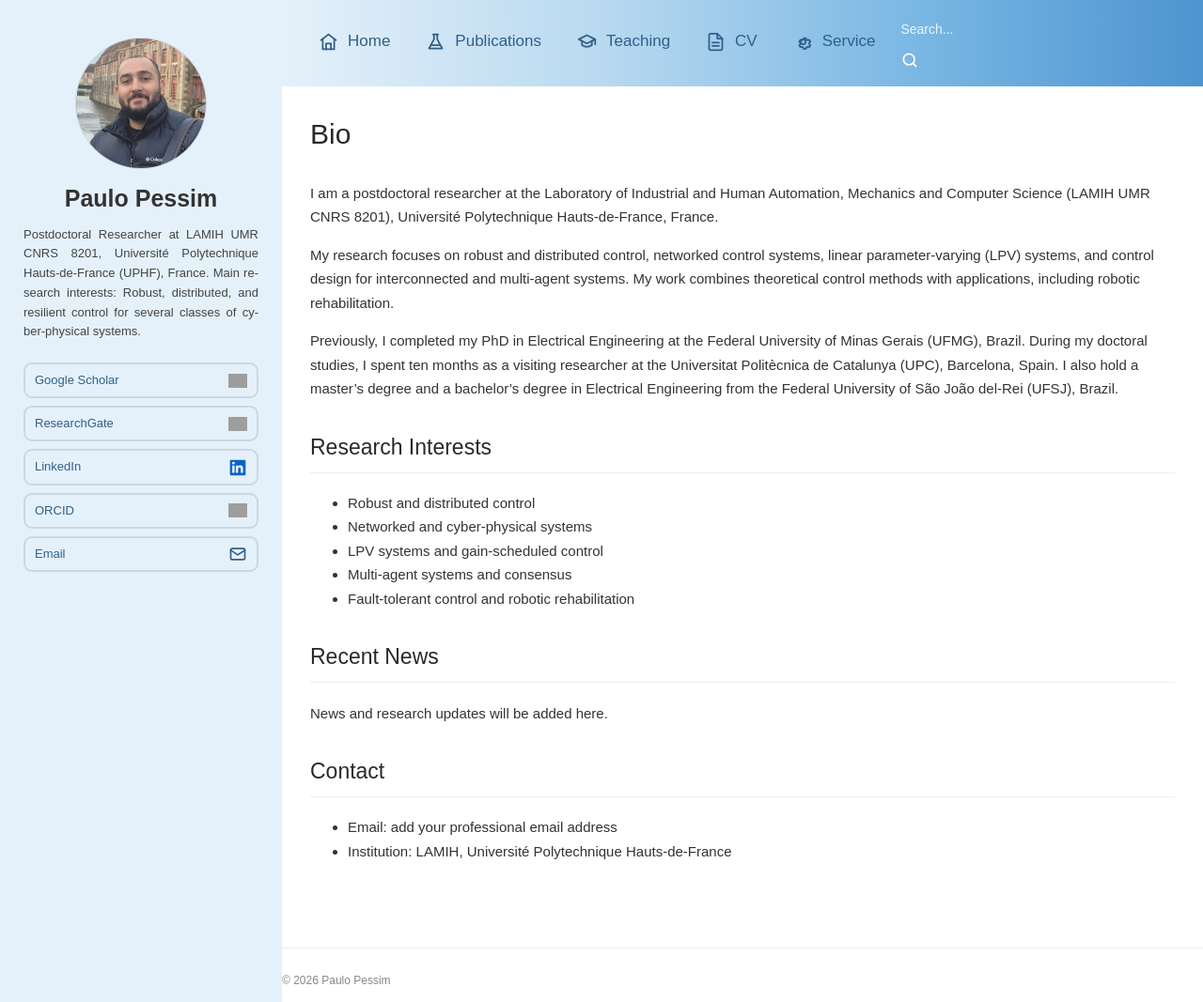
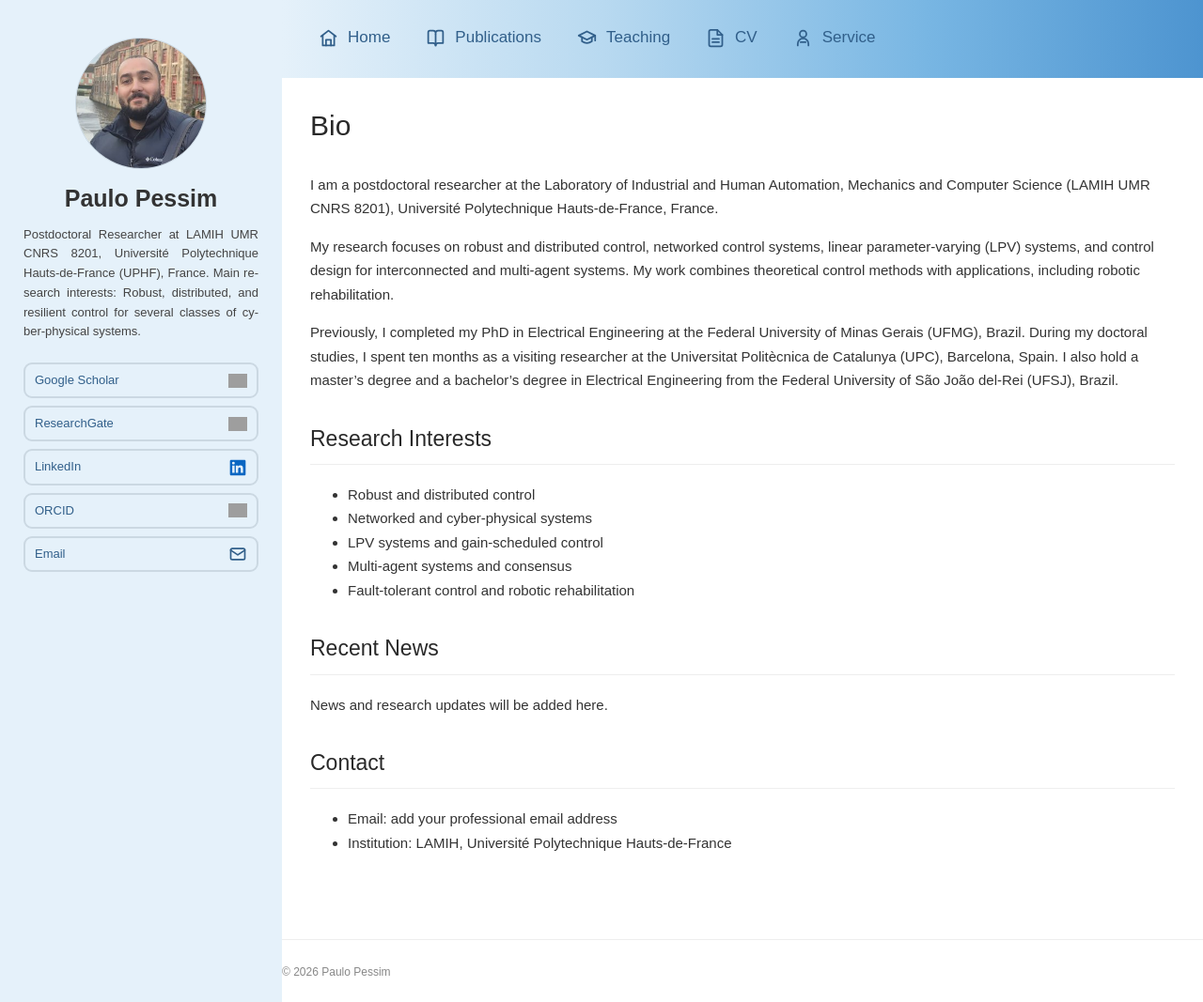
Before and after one commit to ppessim/ppessim.github.io, a Jekyll site: the page built from index.md, in a window 1280 px wide and 1067 px high. Shown: the whole window at 94% size. Built offline with Jekyll 4.4.1, drawn with Linux system fonts in a browser that asks for light colours; grey boxes are pictures that could not be loaded.

Commit message:
Update default.html

```diff
--- a/_layouts/default.html
+++ b/_layouts/default.html
@@ -92,10 +92,13 @@
   </a>
 
   <a href="{{ '/publications/' | relative_url }}">
-    <svg viewBox="0 0 24 24" fill="none" stroke="currentColor" stroke-width="2" stroke-linecap="round" stroke-linejoin="round" aria-hidden="true">
-      <path d="M9 3h6M10 3v6L4 20h16L14 9V3"/>
-      <path d="M7 16h10"/>
-    </svg>
+   <svg viewBox="0 0 24 24" fill="none"
+     stroke="currentColor" stroke-width="2"
+     stroke-linecap="round" stroke-linejoin="round"
+     aria-hidden="true">
+  <path d="M12 7v14"/>
+  <path d="M3 18V5a2 2 0 0 1 2-2h4a3 3 0 0 1 3 3 3 3 0 0 1 3-3h4a2 2 0 0 1 2 2v13h-6a3 3 0 0 0-3 3 3 3 0 0 0-3-3H3Z"/>
+   </svg>
     <span>Publications</span>
   </a>
 
@@ -117,25 +120,18 @@
   </a>
 
   <a href="{{ '/service/' | relative_url }}">
-    <svg viewBox="0 0 24 24" fill="none" stroke="currentColor" stroke-width="2" stroke-linecap="round" stroke-linejoin="round" aria-hidden="true">
-      <circle cx="12" cy="12" r="3"/>
-      <path d="m19.4 15 .1.1 1.4 1.1-1.4 2.4-1.7-.6a8 8 0 0 1-2 .9l-.3 1.8h-2.8l-.3-1.8a8 8 0 0 1-2-.9l-1.7.6-1.4-2.4 1.4-1.1a7 7 0 0 1 0-2l-1.4-1.1 1.4-2.4 1.7.6a8 8 0 0 1 2-.9l.3-1.8h2.8l.3 1.8a8 8 0 0 1 2 .9l1.7-.6 1.4 2.4-1.4 1.1a7 7 0 0 1 0 2Z"/>
-    </svg>
+   <svg viewBox="0 0 24 24" fill="none"
+     stroke="currentColor" stroke-width="2"
+     stroke-linecap="round" stroke-linejoin="round"
+     aria-hidden="true">
+  <circle cx="12" cy="7" r="4"/>
+  <path d="M5.5 21v-2a6.5 6.5 0 0 1 13 0v2"/>
+  <path d="M9 17h6"/>
+</svg>
     <span>Service</span>
   </a>
 
-<form class="site-search" action="https://www.google.com/search" method="get" target="_blank">
-  <input type="hidden" name="as_sitesearch" value="ppessim.github.io">
-  <input type="search" name="q" placeholder="Search..." aria-label="Search this website">
-  <button type="submit" aria-label="Submit search">
-    <svg viewBox="0 0 24 24" fill="none"
-         stroke="currentColor" stroke-width="2"
-         stroke-linecap="round" aria-hidden="true">
-      <circle cx="11" cy="11" r="7"/>
-      <path d="m16 16 4 4"/>
-    </svg>
-  </button>
-</form>
+
 </nav>
 
 
```
